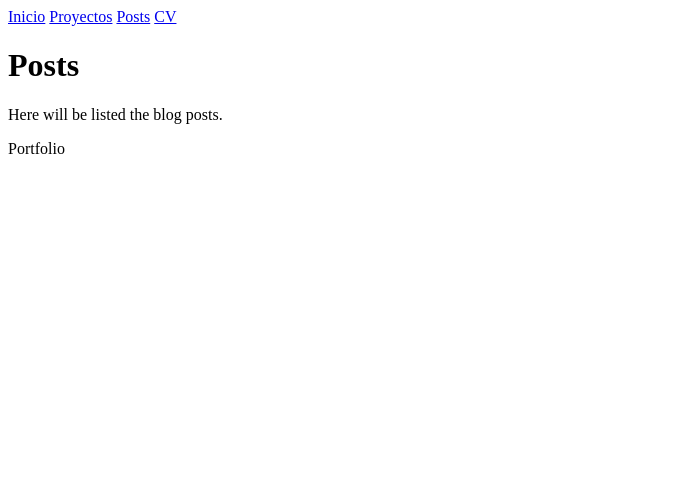
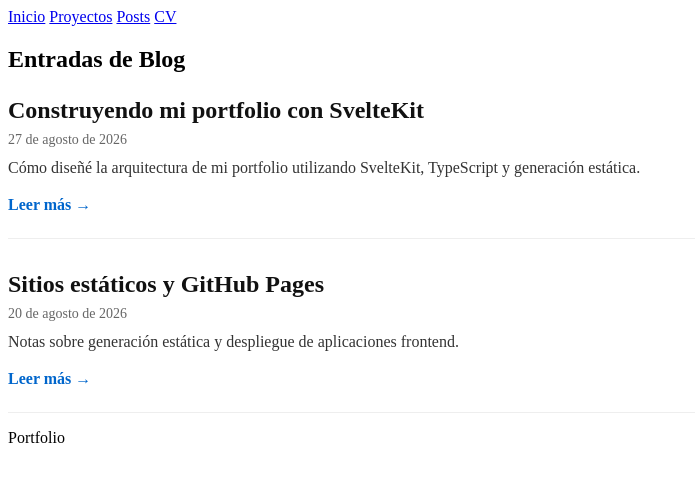
Before and after one commit to ig-moreno/portfolio, a SvelteKit app: page /posts in a window 1280 px wide. Shown: the top 482 px of the page, without its empty margins (0-695 px from the left). Built offline with nearby package versions, Linux system fonts and the light colour scheme.

Commit message:
fix: Posts retrieval

```diff
--- a/src/lib/data/portfolio.json
+++ b/src/lib/data/portfolio.json
@@ -268,6 +268,7 @@
     {
       "uuid": "60000000-0000-4000-8000-000000000001",
       "slug": "building-my-portfolio-with-sveltekit",
+      "status": "published",
       "title": {
         "es": "Construyendo mi portfolio con SvelteKit",
         "en": "Building My Portfolio with SvelteKit"
@@ -294,6 +295,7 @@
     {
       "uuid": "60000000-0000-4000-8000-000000000002",
       "slug": "static-sites-and-github-pages",
+      "status": "published",
       "publishedAt": "2026-08-20",
       "updatedAt": "2026-08-20",
       "title": {
--- a/src/routes/posts/+page.svelte
+++ b/src/routes/posts/+page.svelte
@@ -1,12 +1,113 @@
 <script lang="ts">
+	import { locale } from '$lib/stores/locale';
+	import { localize } from '$lib/services';
+	import { formatDate } from '$lib';
+	import type { Locale } from '$lib/config/i18n';
+
 	let { data } = $props();
+
+	const pageTitles: Record<Locale, string> = {
+		es: 'Entradas de Blog',
+		en: 'Blog Posts'
+	};
+
+	const noPostsMsg: Record<Locale, string> = {
+		es: 'No hay entradas disponibles.',
+		en: 'No posts available.'
+	};
+
+	const readMoreText: Record<Locale, string> = {
+		es: 'Leer más',
+		en: 'Read more'
+	};
 </script>
 
 <svelte:head>
-	<title>{data.title}</title>
+	<title>{pageTitles[$locale]}</title>
 </svelte:head>
 
-<main>
-	<h1>{data.title}</h1>
-	<p>Here will be listed the blog posts.</p>
-</main>
+<section>
+	<h1>{pageTitles[$locale]}</h1>
+
+	{#if data.posts.length === 0}
+		<p>{noPostsMsg[$locale]}</p>
+	{:else}
+		<div class="posts-list">
+			{#each data.posts as resolvedPost (resolvedPost.post.uuid)}
+				{@const post = resolvedPost.post}
+				<article class="post-item">
+					<h2>
+						<a href={`/posts/${post.slug}`}>
+							{localize(post.title, $locale, data.defaultLocale)}
+						</a>
+					</h2>
+
+					{#if post.publishedAt}
+						<span class="date">
+							{formatDate(post.publishedAt, $locale)}
+						</span>
+					{/if}
+
+					<p class="excerpt">
+						{localize(post.excerpt, $locale, data.defaultLocale)}
+					</p>
+
+					<a href={`/posts/${post.slug}`} class="read-more">
+						{readMoreText[$locale]} &rarr;
+					</a>
+				</article>
+			{/each}
+		</div>
+	{/if}
+</section>
+
+<style>
+	.posts-list {
+		display: flex;
+		flex-direction: column;
+		gap: 2rem;
+		margin-top: 1.5rem;
+	}
+
+	.post-item {
+		padding-bottom: 1.5rem;
+		border-bottom: 1px solid #eee;
+	}
+
+	.post-item h2 {
+		margin: 0 0 0.5rem 0;
+	}
+
+	.post-item h2 a {
+		text-decoration: none;
+		color: #111;
+	}
+
+	.post-item h2 a:hover {
+		text-decoration: underline;
+		color: #0066cc;
+	}
+
+	.date {
+		font-size: 0.875rem;
+		color: #666;
+		display: block;
+		margin-bottom: 0.5rem;
+	}
+
+	.excerpt {
+		margin: 0 0 1rem 0;
+		color: #333;
+		line-height: 1.5;
+	}
+
+	.read-more {
+		font-weight: bold;
+		text-decoration: none;
+		color: #0066cc;
+	}
+
+	.read-more:hover {
+		text-decoration: underline;
+	}
+</style>
--- a/src/routes/posts/+page.ts
+++ b/src/routes/posts/+page.ts
@@ -1,7 +1,15 @@
+import { services } from '$lib/services/services';
 import type { PageLoad } from './$types';
 
 export const load: PageLoad = async () => {
+	const posts = services.posts
+		.getPublishedSortedByDate()
+		.map(post => services.posts.resolve(post));
+
+	const portfolio = services.portfolio.getPortfolio();
+
 	return {
-		title: 'Posts'
+		posts,
+		defaultLocale: portfolio.defaultLocale
 	};
 };
--- a/src/routes/posts/[slug]/+page.svelte
+++ b/src/routes/posts/[slug]/+page.svelte
@@ -1,12 +1,70 @@
 <script lang="ts">
+	import { locale } from '$lib/stores/locale';
+	import { localize } from '$lib/services';
+	import { formatDate } from '$lib';
+	import type { Locale } from '$lib/config/i18n';
+
 	let { data } = $props();
+
+	let post = $derived(data.resolvedPost.post);
+
+	const backText: Record<Locale, string> = {
+		es: 'Volver a las entradas',
+		en: 'Back to posts'
+	};
 </script>
 
 <svelte:head>
-	<title>Post: {data.slug}</title>
+	<title>{localize(post.title, $locale, data.defaultLocale)}</title>
 </svelte:head>
 
-<main>
-	<h1>Post Detail</h1>
-	<p>Viewing post with slug: {data.slug}</p>
+<main class="post-detail">
+	<a href="/posts" class="back-link">&larr; {backText[$locale]}</a>
+
+	<h1>{localize(post.title, $locale, data.defaultLocale)}</h1>
+
+	{#if post.publishedAt}
+		<p class="date">
+			{formatDate(post.publishedAt, $locale)}
+		</p>
+	{/if}
+
+	<div class="content">
+		{localize(post.content, $locale, data.defaultLocale)}
+	</div>
 </main>
+
+<style>
+	.post-detail {
+		max-width: 800px;
+		margin: 0 auto;
+		padding: 1rem 0;
+	}
+
+	.back-link {
+		display: inline-block;
+		margin-bottom: 1.5rem;
+		color: #0066cc;
+		text-decoration: none;
+	}
+
+	.back-link:hover {
+		text-decoration: underline;
+	}
+
+	h1 {
+		margin: 0 0 0.5rem 0;
+	}
+
+	.date {
+		font-style: italic;
+		color: #666;
+		margin-bottom: 2rem;
+	}
+
+	.content {
+		line-height: 1.8;
+		font-size: 1.1rem;
+		color: #222;
+	}
+</style>
```
Also changed, not shown: src/routes/posts/[slug]/+page.ts (+12 -1 lines).
